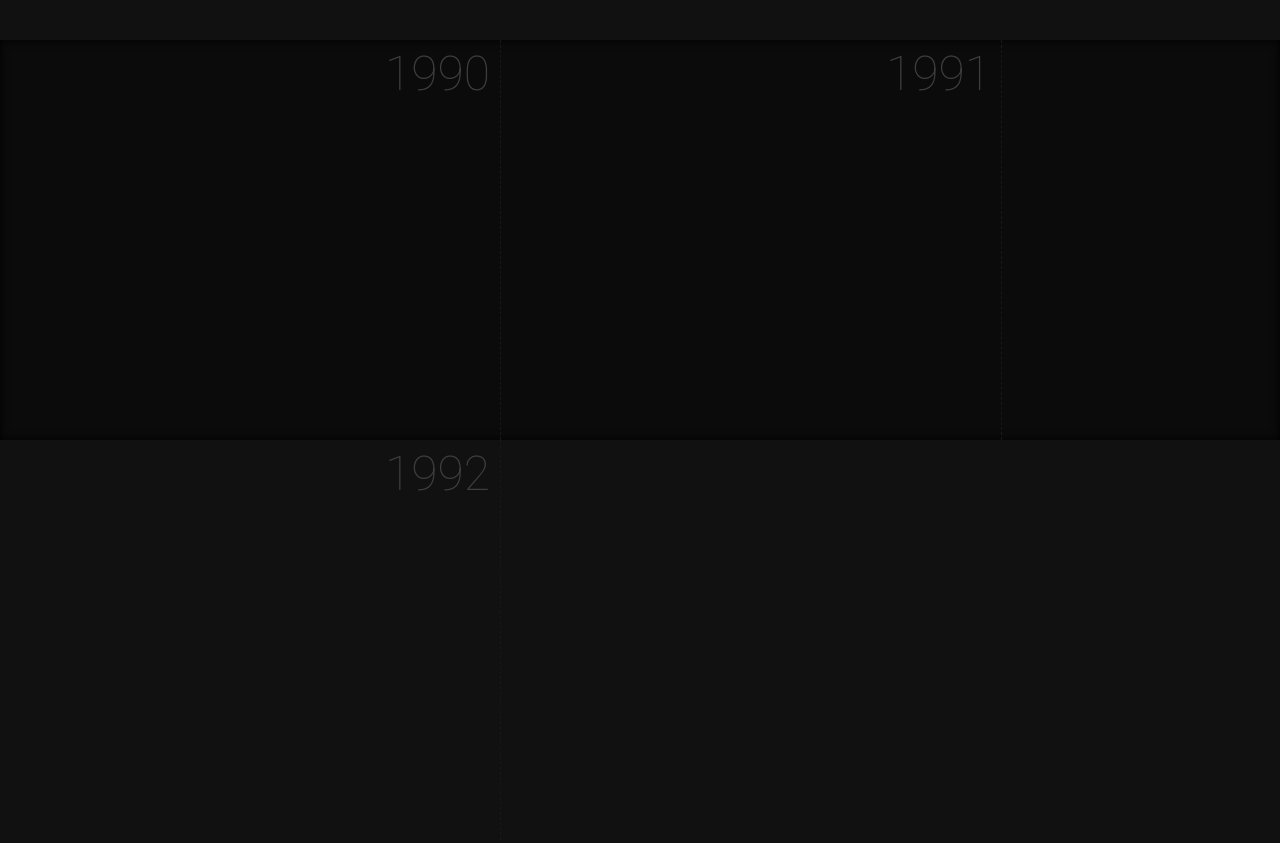
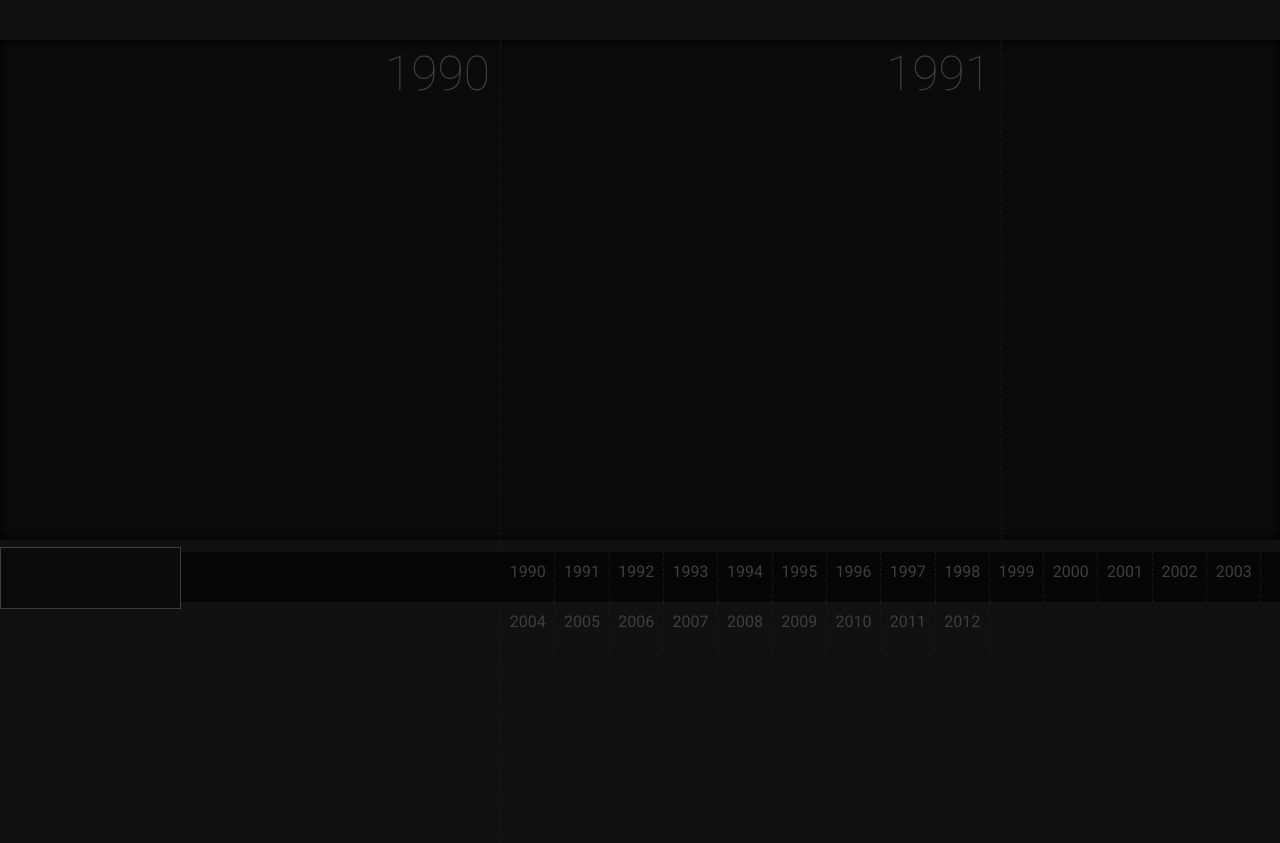
Before and after one commit to stefanpante/infovis, a plain HTML site: page index.html in a window 1280 px wide. Drawn offline with Linux system fonts and the light colour scheme.

Commit message:
navigation

```diff
--- a/index.html
+++ b/index.html
@@ -16,5 +16,32 @@
                 <div class="head">1992</div>
             </div>
         </div>
+        <div id="timeline-nav">
+           <div id="selector"></div>
+            <div class="year">1990</div>
+            <div class="year">1991</div>
+            <div class="year">1992</div>
+            <div class="year">1993</div>
+            <div class="year">1994</div>
+            <div class="year">1995</div>
+            <div class="year">1996</div>
+            <div class="year">1997</div>
+            <div class="year">1998</div>
+            <div class="year">1999</div>
+            <div class="year">2000</div>
+            <div class="year">2001</div>
+            <div class="year">2002</div>
+            <div class="year">2003</div>
+            <div class="year">2004</div>
+            <div class="year">2005</div>
+            <div class="year">2006</div>
+            <div class="year">2007</div>
+            <div class="year">2008</div>
+            <div class="year">2009</div>
+            <div class="year">2010</div>
+            <div class="year">2011</div>
+            <div class="year">2012</div>
+
+        </div>
     </body>
 </html>
--- a/stylesheets/_timeline.scss
+++ b/stylesheets/_timeline.scss
@@ -1,7 +1,7 @@
 $timeline-bck: #0B0B0B;
 
 #timeline{
-    height: 50vh;
+    height: 500px;
     background-color: $timeline-bck;
     margin-top: 5vh;
     box-shadow: inset 0 0 10px black;
@@ -25,3 +25,31 @@ $timeline-bck: #0B0B0B;
         }
     }
 }
+
+#timeline-nav{
+    margin-top: 12px;
+    height: 50px;
+    background-color: darken($timeline-bck, 2%);
+    position: relative;
+
+    #selector{
+        height: 60px;
+        width: 14%;
+        top: -5px;
+        z-index: 2;
+        position: absolute;
+        border: 1px solid lighten($timeline-bck, 20%);
+        background-color: $timeline-bck;
+    }
+    .year{
+        position: relative;
+        z-index: 3;
+        height: 100%;
+        width: 4.166%;
+        text-align: center;
+        line-height: 5vh;
+        color: lighten($timeline-bck, 20%);
+        border-right: 1px dashed lighten($timeline-bck, 5%);
+        float: left;
+    }
+}
```
Also changed, not shown: stylesheets/main.css.
